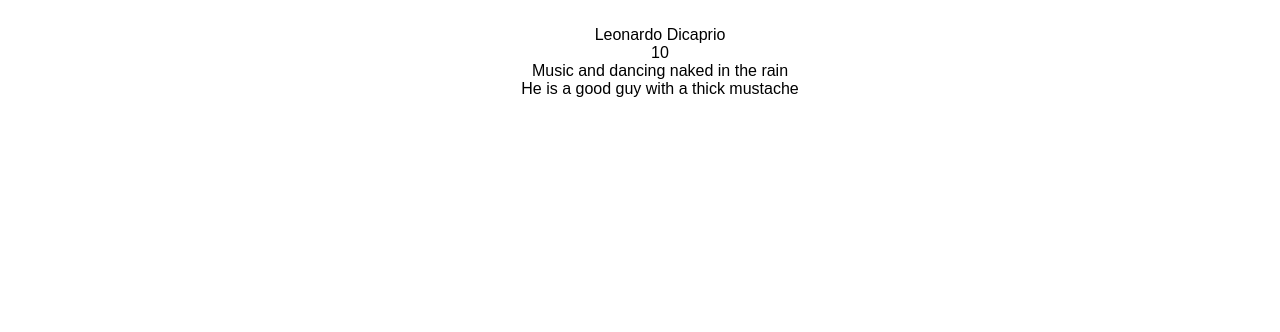
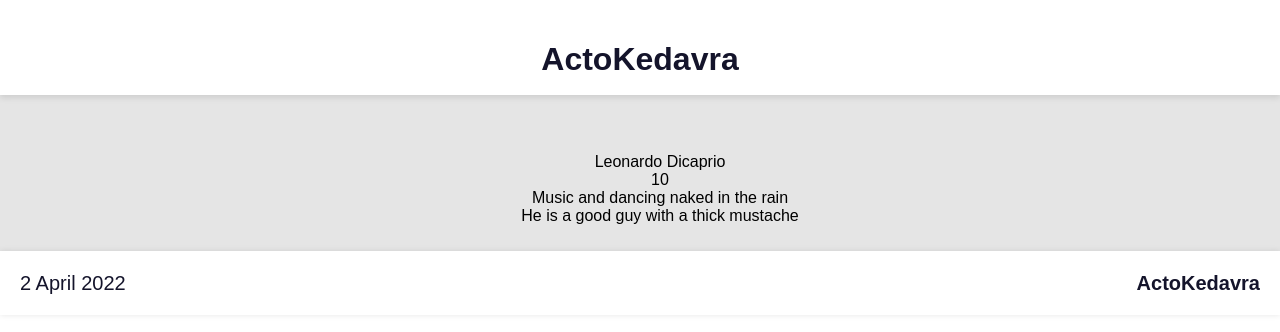
Before and after one commit to IoanaRoxanaPoroch/ActoKedavra-App, a React (Create React App) app: page / in a window 1280 px wide. Shown: the top 332 px of the page. Built offline with nearby package versions, Linux system fonts and the light colour scheme.

Commit message:
header&footer

```diff
--- a/src/App.css
+++ b/src/App.css
@@ -1,5 +1,6 @@
 .App {
   text-align: center;
+  background-color: #e5e5e5;
 }
 
 .actor {
--- a/src/App.js
+++ b/src/App.js
@@ -1,5 +1,7 @@
 import "./App.css";
 import Actor from "./components/actor/Actor";
+import Footer from "./components/footer/Footer";
+import Header from "./components/header/Header";
 
 function App() {
   const actor = {
@@ -10,7 +12,9 @@ function App() {
   };
   return (
     <div className="App">
+      <Header />
       <Actor actor={actor} />
+      <Footer />
     </div>
   );
 }
--- /dev/null
+++ b/src/components/footer/Footer.css
@@ -0,0 +1,49 @@
+.footer {
+  display: flex;
+  justify-content: space-between;
+  background-color: #ffffff;
+  box-shadow: 0px 0px 6px rgba(0, 0, 0, 0.1);
+  margin-top: auto;
+  position: sticky;
+}
+
+.footer-logo {
+  margin-right: 20px;
+  line-height: 24px;
+}
+
+.footer p {
+  margin-left: 20px;
+  line-height: 24px;
+  color: #14142b;
+}
+
+/* For Mobile Phones */
+@media (max-width: 480px) {
+  .footer-logo {
+    font-size: 13px;
+  }
+  .footer p {
+    font-size: 13px;
+  }
+}
+
+/* For Tablets */
+@media (max-width: 960px) {
+  .footer-logo {
+    font-size: 20px;
+  }
+  .footer p {
+    font-size: 20px;
+  }
+}
+
+/* For Laptops/Desktop */
+@media (min-width: 1025px) {
+  .footer-logo {
+    font-size: 20px;
+  }
+  .footer p {
+    font-size: 20px;
+  }
+}
--- /dev/null
+++ b/src/components/footer/Footer.js
@@ -0,0 +1,39 @@
+import { Logo } from "../logo/Logo";
+import "./Footer.css";
+
+const Footer = () => {
+  const getCurrentDate = () => {
+    let today = new Date();
+    let currentYear = today.getFullYear();
+    const months = [
+      "January",
+      "February",
+      "March",
+      "April",
+      "May",
+      "June",
+      "July",
+      "August",
+      "September",
+      "October",
+      "November",
+      "December",
+    ];
+    let currentMonth = months[today.getMonth()];
+    let currentDay = today.getDate();
+    let currentDate = `${currentDay} ${currentMonth} ${currentYear}`;
+
+    return currentDate;
+  };
+
+  const date = getCurrentDate();
+
+  return (
+    <div className="footer">
+      <p>{date}</p>
+      <Logo className="footer-logo" />
+    </div>
+  );
+};
+
+export default Footer;
--- /dev/null
+++ b/src/components/header/Header.css
@@ -0,0 +1,33 @@
+.header {
+  background-color: #ffffff;
+  box-shadow: 0px 3px 6px rgba(0, 0, 0, 0.1);
+}
+.header-logo {
+  padding-bottom: 17px;
+  margin-top: 0;
+  padding-top: 40px;
+}
+
+/* For Mobile Phones */
+@media (max-width: 480px) {
+  .header-logo {
+    font-size: 16px;
+    line-height: 19px;
+  }
+}
+
+/* For Tablets */
+@media (max-width: 960px) {
+  .header-logo {
+    font-size: 30px;
+    line-height: 36px;
+  }
+}
+
+/* For Laptops/Desktop */
+@media (min-width: 1025px) {
+  .header-logo {
+    font-size: 32px;
+    line-height: 38px;
+  }
+}
--- /dev/null
+++ b/src/components/header/Header.js
@@ -0,0 +1,12 @@
+import { Logo } from "../logo/Logo";
+import "./Header.css";
+
+const Header = () => {
+  return (
+    <div className="header">
+      <Logo className="header-logo" />
+    </div>
+  );
+};
+
+export default Header;
--- /dev/null
+++ b/src/components/logo/Logo.css
@@ -0,0 +1,4 @@
+.logo {
+  color: rgba(20, 20, 43, 1);
+  font-weight: bold;
+}
--- /dev/null
+++ b/src/components/logo/Logo.js
@@ -0,0 +1,9 @@
+import "./Logo.css";
+
+export const Logo = ({ className }) => {
+  return (
+    <div className="logo">
+      <p className={className}>ActoKedavra</p>
+    </div>
+  );
+};
--- a/src/index.css
+++ b/src/index.css
@@ -1,4 +1,10 @@
+html {
+  min-height: 100%;
+}
 body {
   margin: 0;
   font-family: "Poppins", sans-serif;
+  display: flex;
+  flex-direction: column;
+  min-height: 100%;
 }
```
